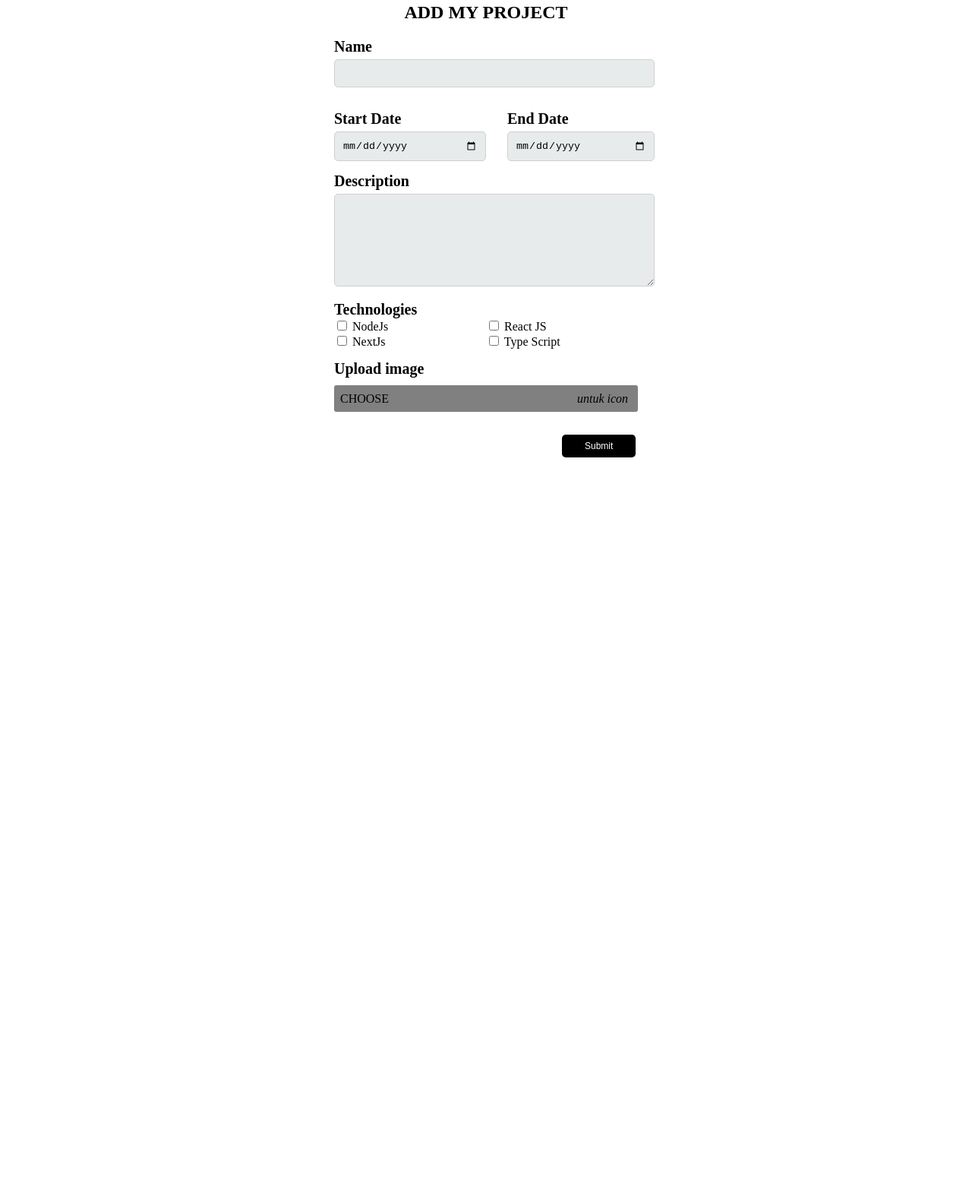
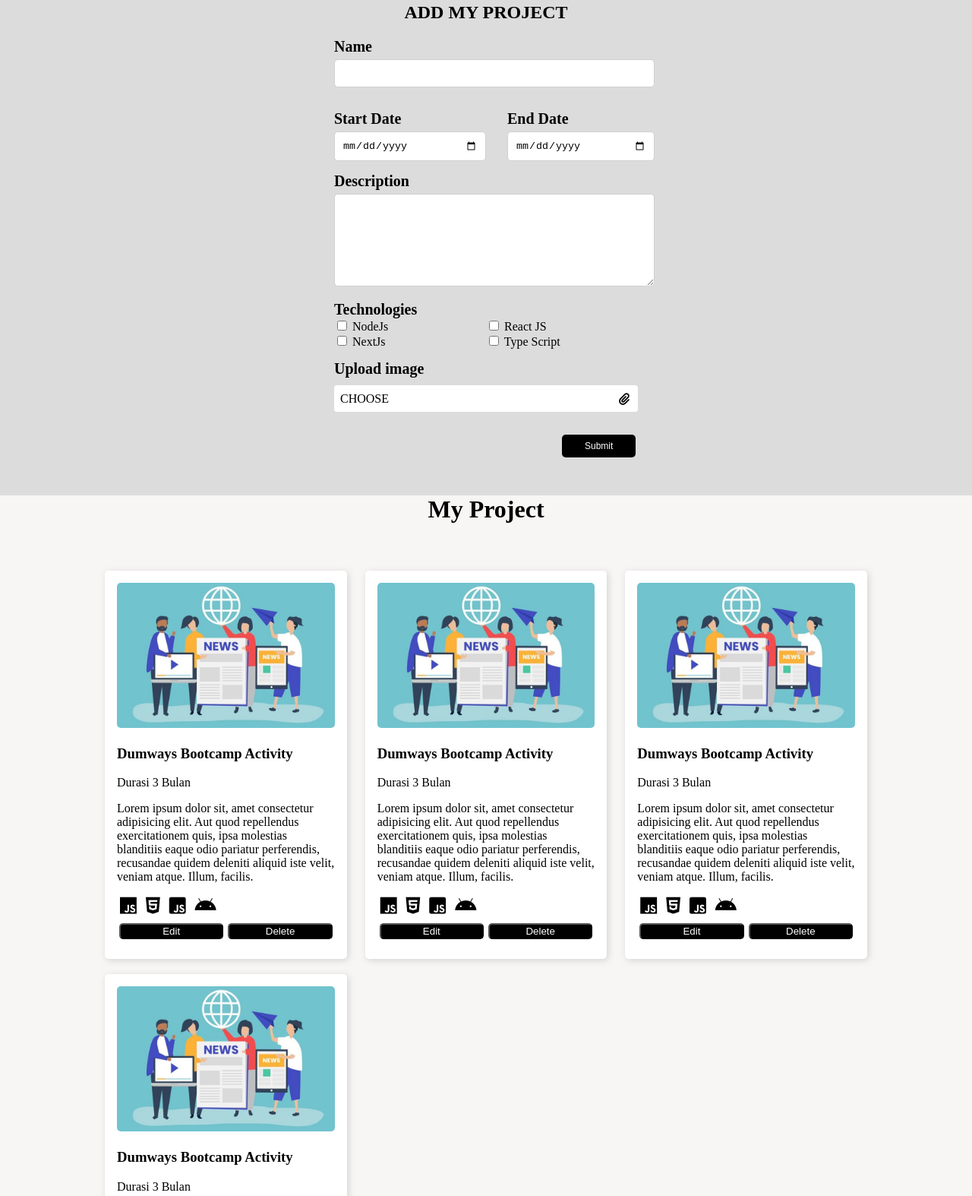
Before and after one commit to WilliamLotama/Day-4, a plain HTML site: page myProject.html in a window 1280 px wide. Shown: the part 103-1677 px from the top of the page at 76% size. Before the commit the page ends 800 px from the top, so only its background shows below. Drawn offline with Linux system fonts and the light colour scheme.

Commit message:
Update My Project View

```diff
--- a/myProject.html
+++ b/myProject.html
@@ -11,7 +11,7 @@
       referrerpolicy="no-referrer"
     />
   </head>
-<body>
+  <body style="background-color: gainsboro;">
     <nav>
       <div class="nav-left">
         <img src="assets/logo.png" style="width: 40px" alt="logo" />
@@ -31,100 +31,128 @@
       </div>
     </nav>
 
-      <form style="width: 400px; margin: 50px auto">
+    <form class="form-input">
       <div>
+        <h2 style="text-align: center">ADD MY PROJECT</h2>
 
-            <h2 style="text-align: center;">ADD MY PROJECT</h2>
-
-            <label style="font-weight: bold; font-size: 20px" for="input-name">Name</label>
-            <input style="
-                background-color: rgb(232, 235, 235);
-                width: 100%;
-                padding: 10px;
-                margin-top: 5px;
-                border-radius: 5px;
-                border: 1px solid rgb(209, 207, 207)"
-
-                type="text" id="input-name" />
-        </div>
-
-        <div class="myProject" style="display: flex; gap: 50px;">
-
-            <div style="margin-top: 15px;">
-                <label for="input-email" style="font-weight: bold; font-size: 20px;">Start Date</label>
-                <input type="date" id="input-email" style="
-                    background-color: rgb(232, 235, 235);
-                    width: 100%;
-                    padding: 10px;
-                    margin-top: 5px;
-                    border-radius: 5px;
-                    border: 1px solid rgb(209, 207, 207)"  />
-            </div>
-
-            <div style="margin-top: 15px;">
-                <label for="input-phone" style="font-weight: bold; font-size: 20px">End Date</label>
-                <input type="date" id="input-phone" style="
-                    background-color: rgb(232, 235, 235);
-                    width: 100%;
-                    padding: 10px;
-                    margin-top: 5px;
-                    border-radius: 5px;
-                    border: 1px solid rgb(209, 207, 207)"  />
-            </div>
-        </div>
-
-                <div class="myProject">
-                    <label for="input-message" style="font-weight: bold; font-size: 20px">Description</label>
-                    <textarea id="input-message" style="
-                        background-color: rgb(232, 235, 235);
+        <label style="font-weight: bold; font-size: 20px" for="input-name"
+          >Name</label
+        >
+        <input
+          style="
+            background-color: rgb(255, 255, 255);
             width: 100%;
             padding: 10px;
             margin-top: 5px;
             border-radius: 5px;
             border: 1px solid rgb(209, 207, 207);
-                        height: 100px;" >
+          "
+          type="text"
+          id="input-name"
+        />
+      </div>
+
+      <div class="myProject" style="display: flex; gap: 50px">
+        <div style="margin-top: 15px">
+          <label for="input-email" style="font-weight: bold; font-size: 20px"
+            >Start Date</label
+          >
+          <input
+            type="date"
+            id="input-email"
+            style="
+              background-color: rgb(255, 255, 255);
+              width: 100%;
+              padding: 10px;
+              margin-top: 5px;
+              border-radius: 5px;
+              border: 1px solid rgb(209, 207, 207);
+            "
+          />
+        </div>
+
+        <div style="margin-top: 15px">
+          <label for="input-phone" style="font-weight: bold; font-size: 20px"
+            >End Date</label
+          >
+          <input
+            type="date"
+            id="input-phone"
+            style="
+              background-color: rgb(255, 255, 255);
+              width: 100%;
+              padding: 10px;
+              margin-top: 5px;
+              border-radius: 5px;
+              border: 1px solid rgb(209, 207, 207);
+            "
+          />
+        </div>
+      </div>
+
+      <div class="myProject">
+        <label for="input-message" style="font-weight: bold; font-size: 20px"
+          >Description</label
+        >
+        <textarea
+          id="input-message"
+          style="
+            background-color: rgb(255, 255, 255);
+            width: 100%;
+            padding: 10px;
+            margin-top: 5px;
+            border-radius: 5px;
+            border: 1px solid rgb(209, 207, 207);
+            height: 100px;
+          "
+        >
         </textarea>
       </div>
 
       <div class="myProject">
-            <label for="input-message" style="font-weight: bold; font-size: 20px">Technologies</label>
-           <br>
+        <label for="input-message" style="font-weight: bold; font-size: 20px"
+          >Technologies</label
+        >
+        <br />
 
-            <div style="display: flex;">
+        <div style="display: flex">
           <!-- div left -->
-                <div style="width: 100%;">
-                    <input type="checkbox" id=" "/>
-                    <label for="vehicle1">NodeJs</label> <br>
-                    <input type="checkbox" id="    "/>
-                    <label for="vehicle1">NextJs</label><br>
+          <div style="width: 100%">
+            <input type="checkbox" id=" " />
+            <label for="vehicle1">NodeJs</label> <br />
+            <input type="checkbox" id="    " />
+            <label for="vehicle1">NextJs</label><br />
           </div>
 
           <!-- div right -->
-                <div style="width :100%">
-                    <input type="checkbox" id="    "/>
-                    <label for="vehicle1"> React JS</label><br>
-                    <input type="checkbox" id="    "/>
+          <div style="width: 100%">
+            <input type="checkbox" id="    " />
+            <label for="vehicle1"> React JS</label><br />
+            <input type="checkbox" id="    " />
             <label for="vehicle1"> Type Script</label>
           </div>
         </div>
-
       </div>
 
       <div class="myProject">
-            <label for="image" style="font-weight: bold; font-size: 20px">Upload image</label>
+        <label for="image" style="font-weight: bold; font-size: 20px"
+          >Upload image</label
+        >
         <div class="input-file">
           <label for="image">
             <p>CHOOSE</p>
-                    <i> untuk icon</i>
+            <i class="fa-solid fa-paperclip"></i>
           </label>
-                <input type="file" id="image" hidden>
+          <input type="file" id="image" hidden />
         </div>
       </div>
 
-        <button onclick="submitData()" type="reset"
+      <button
+        onclick="submitData()"
+        type="reset"
         style="
           background-color: rgb(0, 0, 0);
-            color:white;
+          color: white;
           margin-top: 30px;
           margin-left: 300px;
           display: flex;
@@ -133,11 +161,134 @@
           padding: 8px 30px;
           border-radius: 5px;
           font-size: 12px;
-            cursor:pointer">
+          cursor: pointer;
+        "
+      >
         Submit
       </button>
-
     </form>
 
+    <div class="project-section">
+      <h1 style="text-align: center">My Project</h1>
+      <div class="project-view">
+
+        <div class="project-card">
+          <!-- Untuk Image Tittle durasi  -->
+          <img src="assets/hotNews.jpg" id="image-card" />
+          <h3 id="tittle-card">Dumways Bootcamp Activity</h3>
+          <p id="durasi-card">Durasi 3 Bulan</p>
+
+          <!-- Untuk Desc -->
+          <p id="desc-card">
+            Lorem ipsum dolor sit, amet consectetur adipisicing elit. Aut quod
+            repellendus exercitationem quis, ipsa molestias blanditiis eaque
+            odio pariatur perferendis, recusandae quidem deleniti aliquid iste
+            velit, veniam atque. Illum, facilis.
+          </p>
+
+          <!-- Icon Code -->
+          <i class="fa-brands fa-js"></i>
+          <i class="fa-brands fa-html5"></i>
+          <i class="fa-brands fa-js-square"></i>
+          <i class="fa-brands fa-android"></i>
+
+          <div class="button-card">
+              <button>Edit</button>
+              <button>Delete</button>
+          </div>
+
+
+
+        </div>
+
+        <div class="project-card">
+            <!-- Untuk Image Tittle durasi  -->
+            <img src="assets/hotNews.jpg" id="image-card" />
+            <h3 id="tittle-card">Dumways Bootcamp Activity</h3>
+            <p id="durasi-card">Durasi 3 Bulan</p>
+
+            <!-- Untuk Desc -->
+            <p id="desc-card">
+              Lorem ipsum dolor sit, amet consectetur adipisicing elit. Aut quod
+              repellendus exercitationem quis, ipsa molestias blanditiis eaque
+              odio pariatur perferendis, recusandae quidem deleniti aliquid iste
+              velit, veniam atque. Illum, facilis.
+            </p>
+
+            <!-- Icon Code -->
+            <i class="fa-brands fa-js"></i>
+            <i class="fa-brands fa-html5"></i>
+            <i class="fa-brands fa-js-square"></i>
+            <i class="fa-brands fa-android"></i>
+
+            <div class="button-card">
+                <button>Edit</button>
+                <button>Delete</button>
+            </div>
+
+
+
+          </div>
+
+          <div class="project-card">
+            <!-- Untuk Image Tittle durasi  -->
+            <img src="assets/hotNews.jpg" id="image-card" />
+            <h3 id="tittle-card">Dumways Bootcamp Activity</h3>
+            <p id="durasi-card">Durasi 3 Bulan</p>
+
+            <!-- Untuk Desc -->
+            <p id="desc-card">
+              Lorem ipsum dolor sit, amet consectetur adipisicing elit. Aut quod
+              repellendus exercitationem quis, ipsa molestias blanditiis eaque
+              odio pariatur perferendis, recusandae quidem deleniti aliquid iste
+              velit, veniam atque. Illum, facilis.
+            </p>
+
+            <!-- Icon Code -->
+            <i class="fa-brands fa-js"></i>
+            <i class="fa-brands fa-html5"></i>
+            <i class="fa-brands fa-js-square"></i>
+            <i class="fa-brands fa-android"></i>
+
+            <div class="button-card">
+                <button>Edit</button>
+                <button>Delete</button>
+            </div>
+
+
+
+          </div>
+
+          <div class="project-card">
+            <!-- Untuk Image Tittle durasi  -->
+            <img src="assets/hotNews.jpg" id="image-card" />
+            <h3 id="tittle-card">Dumways Bootcamp Activity</h3>
+            <p id="durasi-card">Durasi 3 Bulan</p>
+
+            <!-- Untuk Desc -->
+            <p id="desc-card">
+              Lorem ipsum dolor sit, amet consectetur adipisicing elit. Aut quod
+              repellendus exercitationem quis, ipsa molestias blanditiis eaque
+              odio pariatur perferendis, recusandae quidem deleniti aliquid iste
+              velit, veniam atque. Illum, facilis.
+            </p>
+
+            <!-- Icon Code -->
+            <i class="fa-brands fa-js"></i>
+            <i class="fa-brands fa-html5"></i>
+            <i class="fa-brands fa-js-square"></i>
+            <i class="fa-brands fa-android"></i>
+
+            <div class="button-card">
+                <button>Edit</button>
+                <button>Delete</button>
+            </div>
+
+
+
+          </div>
+
+      </div>
+    </div>
   </body>
 </html>
--- a/style.css
+++ b/style.css
@@ -47,6 +47,14 @@ nav .nav-right a {
     text-decoration: none;
 }
 
+ .form-input
+ {
+
+    width: 400px;
+    margin: 50px auto;
+ }
+
+
 .container {
     background-color: white;
     height: 93vh;
@@ -75,7 +83,8 @@ section .section-right {
     padding-left: 100px;
 }
 
-section .section-right p {
+ section .section-right p
+    {
     color: grey;
   }
 
@@ -96,8 +105,9 @@ section .social-media
  {
      width: 100%;
      margin-top : 10px;
-     background-color: gray;
+     background-color: rgb(255, 255, 255);
      border-radius: 3px;
+     border-radius: 4px;
 
      /* border: 1px solid black; */
  }
@@ -114,7 +124,6 @@ section .social-media
      width: 20%;
      height: 20%;
      display: flex;
-
      justify-content: center;
      align-items: center;
      font-weight: normal;
@@ -122,4 +131,75 @@ section .social-media
  }
  .input-file i{
      width: 20%;
+     display: flex;
+     justify-content: flex-end;
+     margin: 10px ;
  }
+
+ .project-section
+ {
+     width: 100%;
+     height: auto;
+     background-color: rgb(248, 245, 245);
+ }
+
+ .project-view
+  {
+        width: 80%;
+        display: flex;
+        flex-wrap: wrap;
+        margin: 0px auto;
+        justify-content: flex-start;
+        align-items: center;
+        padding: 30px 0px;
+  }
+
+  .project-view
+  {
+      display: flex;
+      justify-content: space-between;
+  }
+
+.project-card{
+    width: 28%;
+    background-color: #fff;
+    box-shadow: 2px 2px 8px #8888884f;
+    border-radius: 5px;
+    padding: 16px;
+    margin: 10px 10px 10px 10px;
+}
+
+.project-card img
+{
+width: 100%;
+/* margin: 100%; */
+padding: auto;
+height: auto;
+border-radius: 5px;
+}
+
+.project-card i
+{
+    font-size: 25px;
+    margin: auto 4px;
+}
+
+.button-card
+{
+    display: flex;
+    justify-content: space-between;
+
+}
+
+.button-card button
+{
+    padding: 40px auto ;
+    margin: 10px 3px;
+    background-color: black;
+    color: white;
+    font-weight: normal;
+    /* justify-content: space-between; */
+    width: 100%;
+
+    border-radius: 5px;
+}
```
Also changed, not shown: form.js (+15 -13 lines), project.js (added, +18 -0 lines), assets/hotNews.jpg (added). Lines whose indentation alone changed are shown as unchanged.
